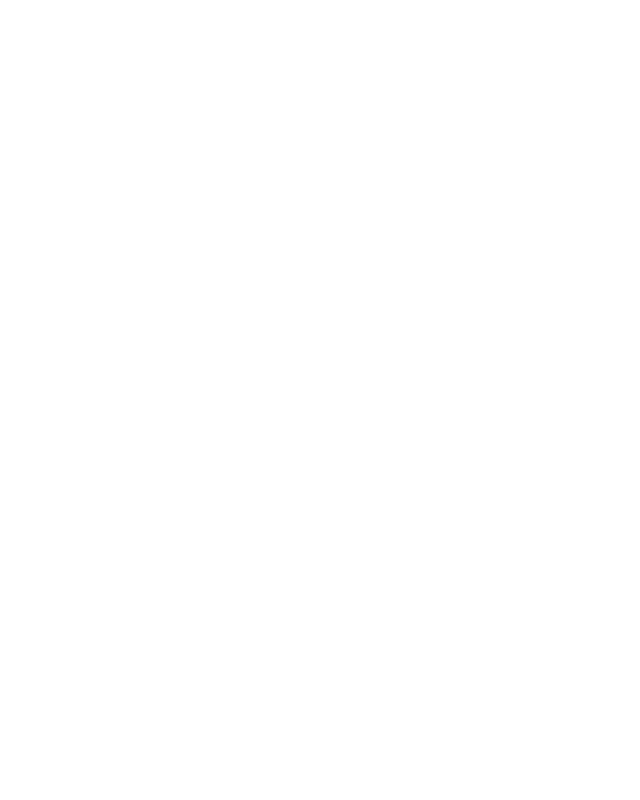
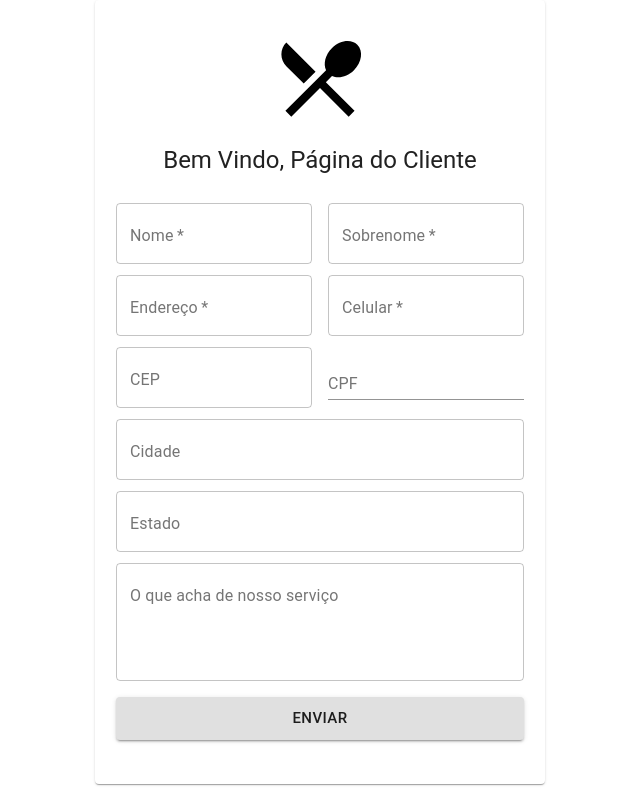
Before and after one commit to vinicius-batista-dev/Projeto-Software-Web-Facul, a React (Create React App) app in the folder frontend/: page /form-pedido in a window 1280 px wide. Before the commit this address had no page. Shown: the whole page, without its empty margins (0-640 px from the left). Built offline with nearby package versions, Linux system fonts and the light colour scheme.

Commit message:
Validando o cpf

```diff
--- a/frontend/src/components/Form/FormService.jsx
+++ b/frontend/src/components/Form/FormService.jsx
@@ -14,6 +14,7 @@ import "../estilo/style.css";
 import { cpfMask } from "../Validator/cpfMask";
 
 class FormService extends Component {
+
   constructor(props) {
     super(props);
 
@@ -24,6 +25,7 @@ class FormService extends Component {
   handlechange(e) {
     this.setState({ documentId: cpfMask(e.target.value) });
   }
+
 
   render() {
     const { documentId } = this.state;
@@ -76,9 +78,11 @@ class FormService extends Component {
                   <Grid xs={12} sm={6} item>
                     <TextField
                       type="number"
-                      placeholder="Entre com o seu celular"
+                      placeholder="062 123456789"
                       label="Celular"
                       variant="outlined"
+                      name="mobileno"
+                      mask="000 000 0000"
                       fullWidth
                       required
                     />
@@ -95,10 +99,12 @@ class FormService extends Component {
                   <Grid xs={12} sm={6} item>
                     <TextField
                       maxWidth="14"
-                      type="number"
+                      type="text"
                       placeholder="CPF"
                       label="CPF"
-                      variant="outlined"
+                      name="documentId"
+                      value={documentId}
+                      onChange={this.handlechange}
                       fullWidth
                     />
                   </Grid>
--- a/frontend/src/components/Routes/RouterComponent.jsx
+++ b/frontend/src/components/Routes/RouterComponent.jsx
@@ -9,8 +9,8 @@ const AppRouter = () => {
             <Router>
                 <div className="col-md-6">
                     <Routes>
-                        <Route path='/' element={<Home />}></Route>
-                        <Route path="/formpedido" element={<FormService />}></Route>
+                        <Route path='/home' element={<Home />}></Route>
+                        <Route path="/form-pedido" element={<FormService />}></Route>
                     </Routes>
                 </div>
             </Router>
```
